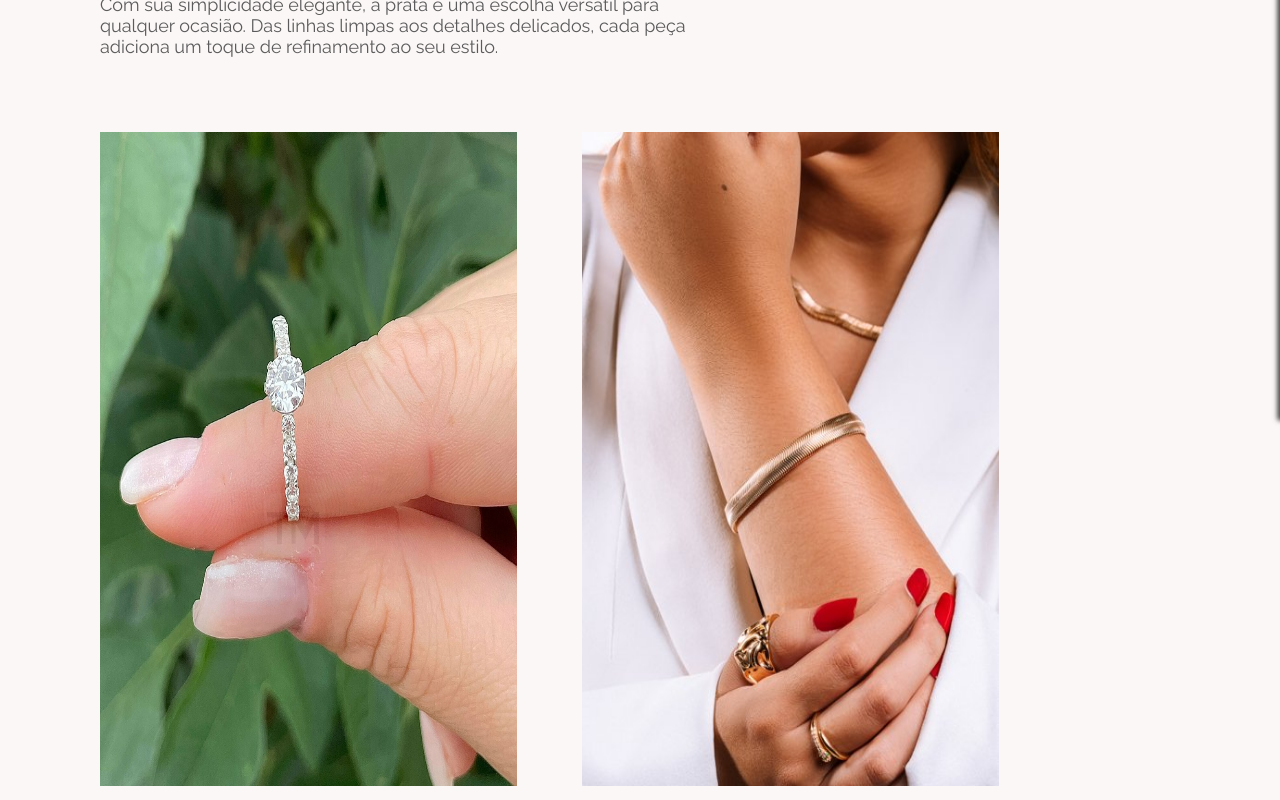
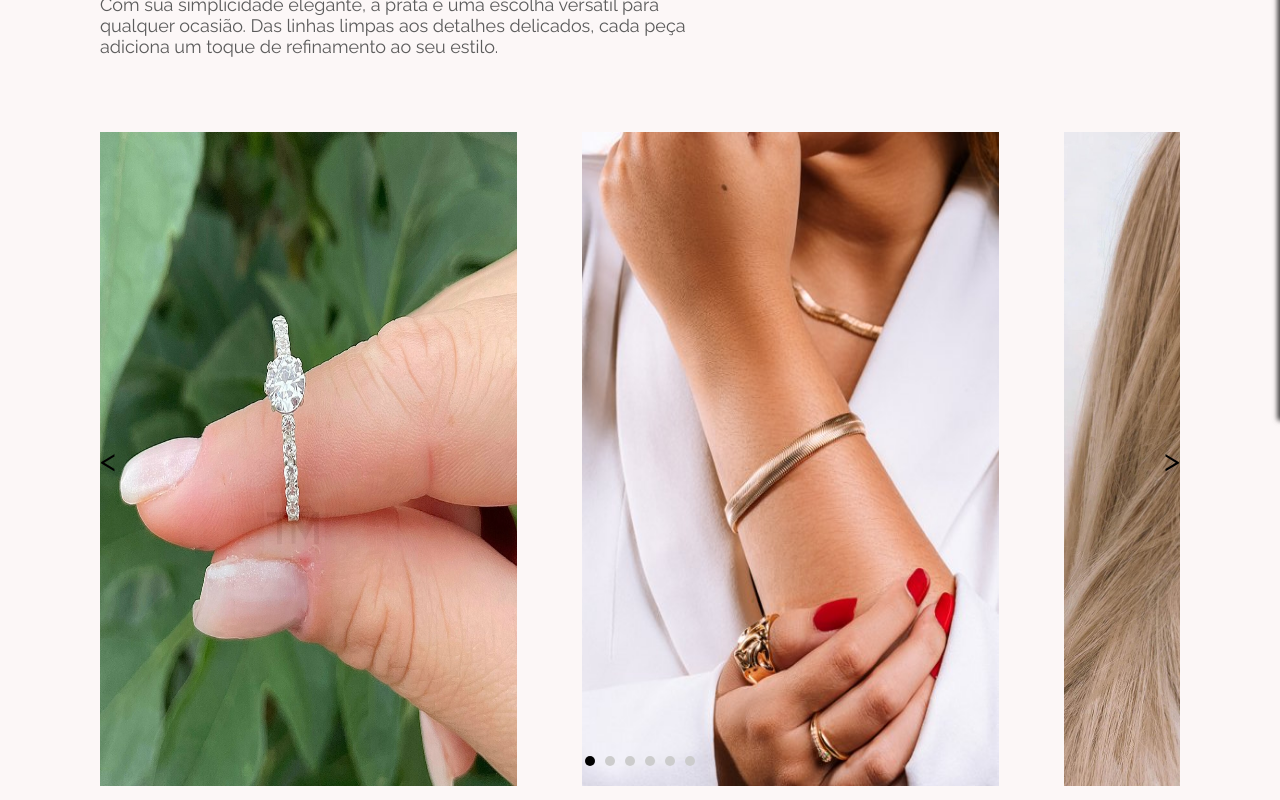
Before and after one commit to HenriqueCardosoo/Glamour925, a React (Vite) app: page / in a window 1280 px wide. Shown: the part 380-1180 px from the top of the page. Built offline with nearby package versions, Linux system fonts and the light colour scheme.

Commit message:
update carousel desktop imgs

```diff
--- a/src/components/Carousel/styles.js
+++ b/src/components/Carousel/styles.js
@@ -1,15 +1,12 @@
+// src/components/Carousel/styles.js
 import styled from 'styled-components';
 
 export const CarouselWrapper = styled.div`
   position: relative;
   width: 100%;
   overflow: hidden;
-  display: none;
+  display: flex;
   align-items: center;
-
-  @media (max-width: 1100px) {
-    display: flex;
-  }
 `;
 
 export const ImagesContainer = styled.div`
@@ -18,7 +15,6 @@ export const ImagesContainer = styled.div`
   gap: 65px;
   transform: translateX(${({ translate }) => translate}px);
   transition: transform 0.3s ease-in-out;
-  transition: 0.5s;
 `;
 
 export const Img = styled.img`
--- a/src/pages/Details/index.jsx
+++ b/src/pages/Details/index.jsx
@@ -1,14 +1,12 @@
 // eslint-disable-next-line no-unused-vars
 import React from 'react';
 import Carousel from '../../components/Carousel';
-import { Container, TextColumn, Content, StaticImagesWrapper, Img } from './styles';
+import { Container, TextColumn, Content } from './styles';
 import images from '../../assets/images/images';
 
 const imagesArray = [images.image1, images.image2, images.image3, images.image4, images.image5, images.image6];
 
 export default function Details() {
-  const desktopImagens = imagesArray.slice(0, 2);
-
   return (
     <Container>
       <Content>
@@ -18,11 +16,7 @@ export default function Details() {
             <p>Com sua simplicidade elegante, a prata é uma escolha versátil para qualquer ocasião. Das linhas limpas aos detalhes delicados, cada peça adiciona um toque de refinamento ao seu estilo.</p>
           </main>
         </TextColumn>
-        <StaticImagesWrapper>
-          {desktopImagens.map((src, index) => (
-            <Img key={index} src={src} alt={`Imagem ${index + 1}`} />
-          ))}
-        </StaticImagesWrapper>
+
         <Carousel images={imagesArray} />
       </Content>
     </Container>
```
